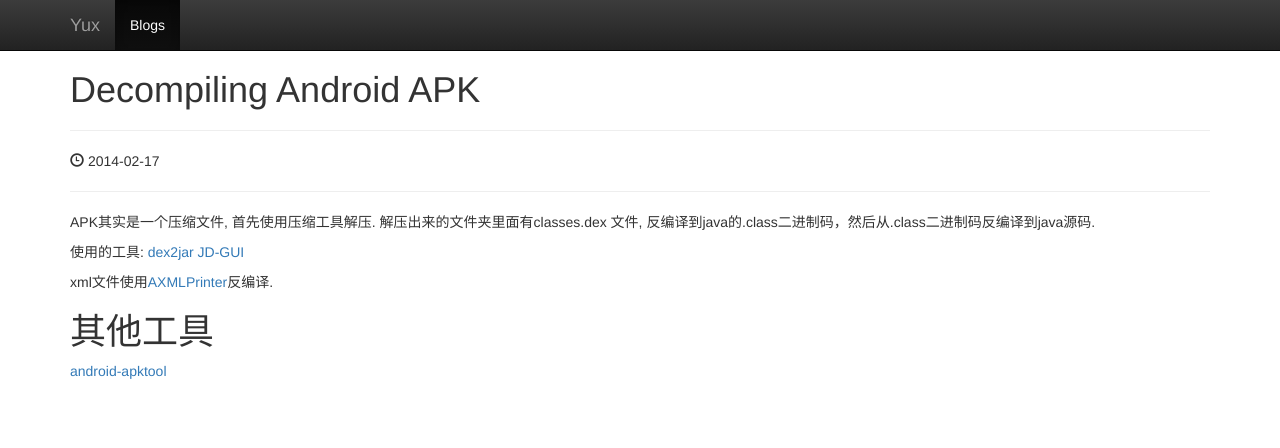
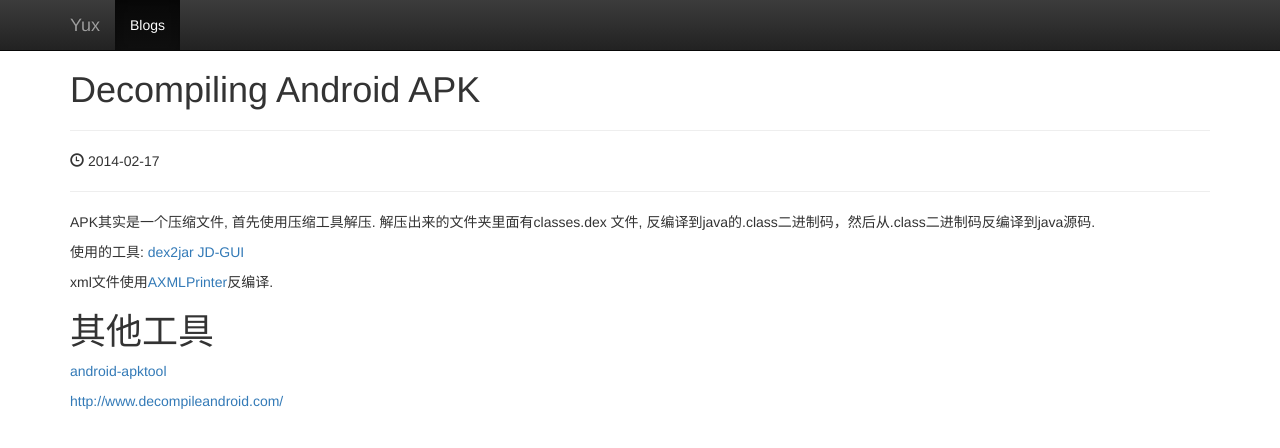
Before and after one commit to pulsaryu/blog, a Jekyll site: the page built from _posts/2014-02-17-android-apk-decompiling.md, in a window 1280 px wide. Shown: the top 448 px of the page. Built offline with Jekyll 4.4.1, drawn with Linux system fonts in a browser that asks for light colours; nearby versions of some CDN libraries; Markdown is read by kramdown in place of the engine named in the settings; comment, search, counter and statistics services are not loaded; some of the changed lines change nothing that is shown.

Commit message:
Update 2014-02-17-android-apk-decompiling.md

```diff
--- a/_posts/2014-02-17-android-apk-decompiling.md
+++ b/_posts/2014-02-17-android-apk-decompiling.md
@@ -15,3 +15,5 @@ xml文件使用[AXMLPrinter](http://android4me.googlecode.com/files/AXMLPrinter2
 
 #其他工具
 [android-apktool](https://code.google.com/p/android-apktool/)
+
+[http://www.decompileandroid.com/](http://www.decompileandroid.com/)
```
